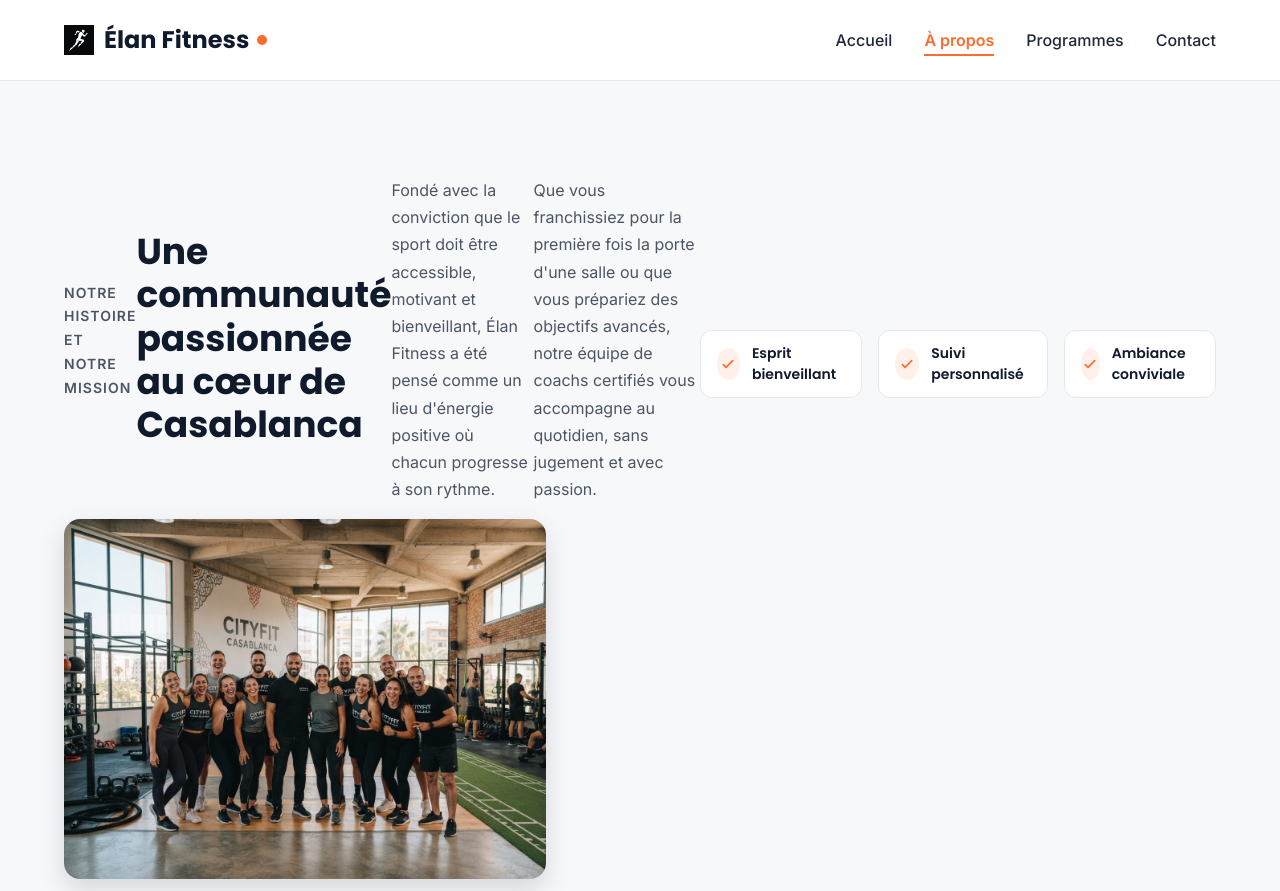
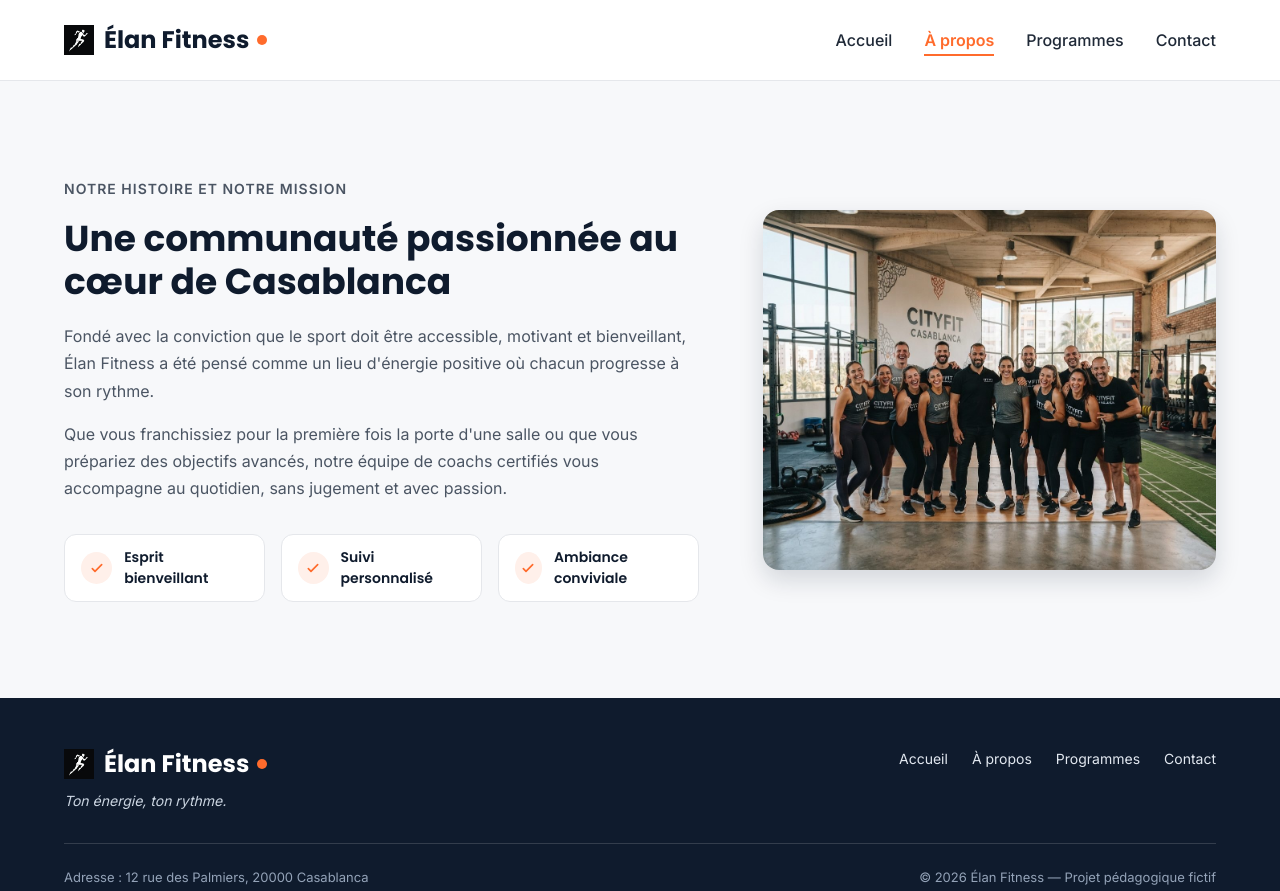
Before and after one commit to Hamza1najih/Brief, a plain HTML site: page a_propos.html in a window 1280 px wide. Shown: the top 891 px of the page. Drawn offline with Linux system fonts and the light colour scheme.

Commit message:
correct page a propose

```diff
--- a/style.css
+++ b/style.css
@@ -314,16 +314,15 @@ button:focus-visible {
 }
 
 .apropos-contenu {
+  display: flex;
   align-items: center;
   gap: 64px;
 }
 
 .apropos-texte {
-  display: flex;
-  align-items: center;
-  justify-content: center;
-  border-radius: 15px;
+  flex: 7;
 }
+
 
 .apropos-texte h2 {
   font-size: 36px;
```
Also changed, not shown: index.html (+1 -1 lines), a_propos.html (line endings or trailing spaces).
